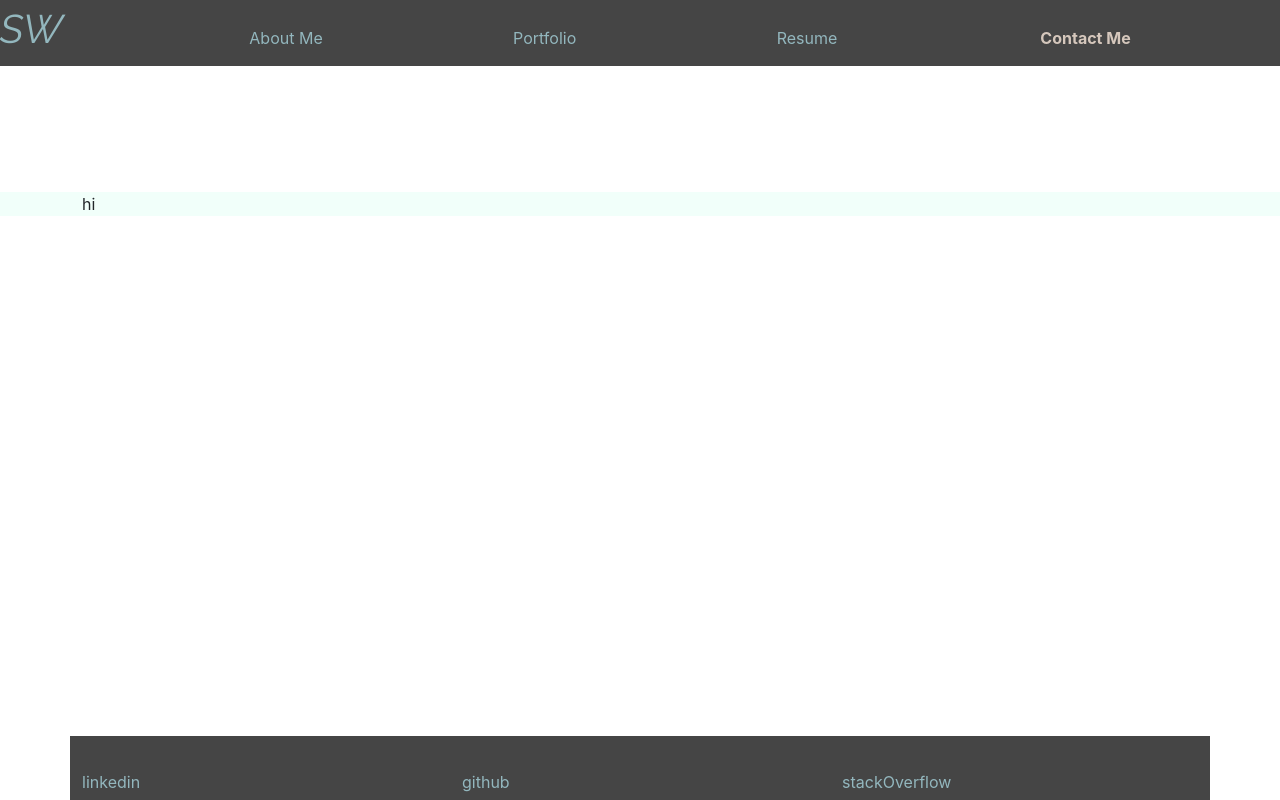
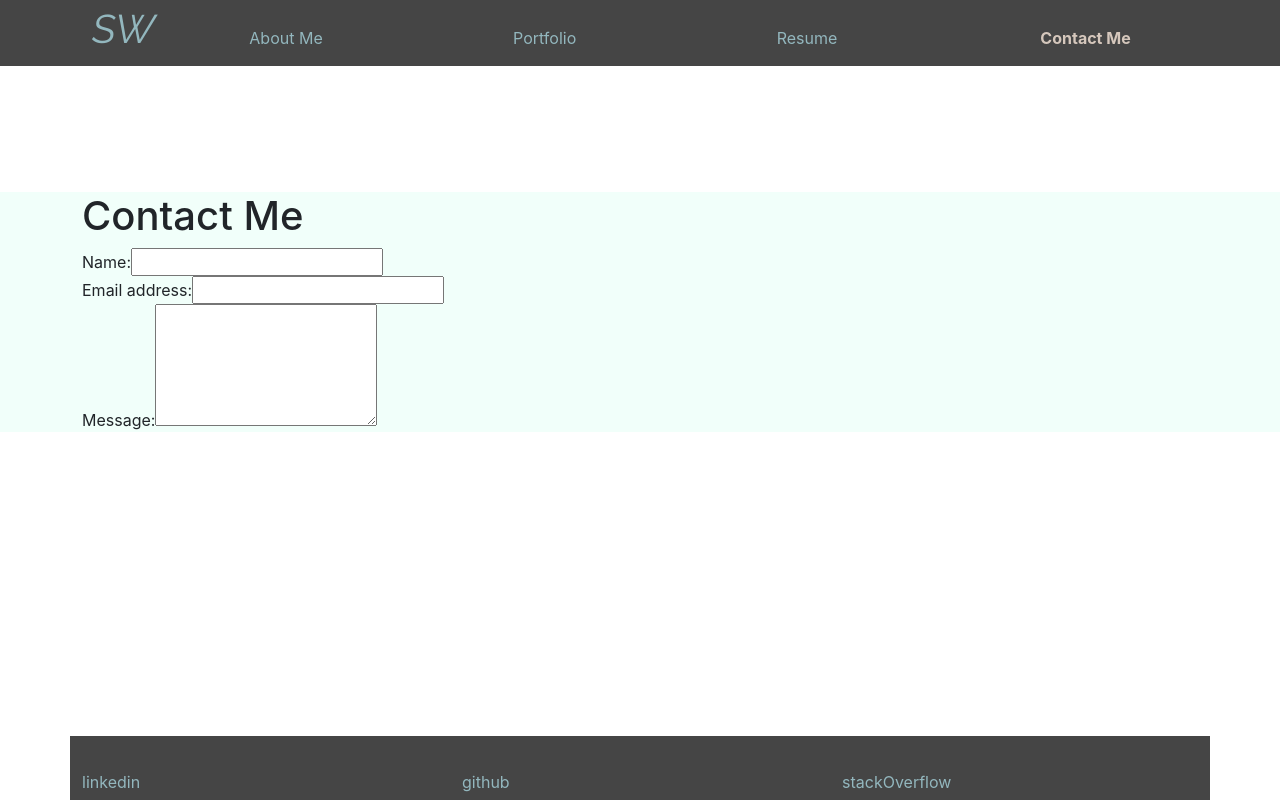
Before and after one commit to sydneywalcoff/sydneywalcoff, a React (Create React App) app: page / in a window 1280 px wide. Both pictures are taken after a click on the element "Contact Me". Built offline with nearby package versions, Linux system fonts and the light colour scheme.

Commit message:
minor style adjustment

```diff
--- a/src/App.css
+++ b/src/App.css
@@ -44,6 +44,8 @@
     font-style: italic;
     color: var(--blue);
     align-self: center;
+    padding-left: 8%;
+
 }
 
 /* nav */
--- a/src/components/Contact/index.js
+++ b/src/components/Contact/index.js
@@ -2,9 +2,23 @@
 
 const ContactForm = () => {
     return (
-        <div className="contact container">
-            hi
-        </div>
+        <section className ='container'>
+            <h1>Contact Me</h1>
+            <form id="contact-form">
+                <div>
+                    <label htmlFor="name">Name:</label>
+                    <input type="text" name="name" />
+                </div>
+                <div>
+                    <label htmlFor="email">Email address:</label>
+                    <input type="email" name="email" />
+                </div>
+                <div>
+                    <label htmlFor="message">Message:</label>
+                    <textarea name="message" rows="5"  />
+                </div>
+            </form>
+        </section>
     );
 };
 
```
